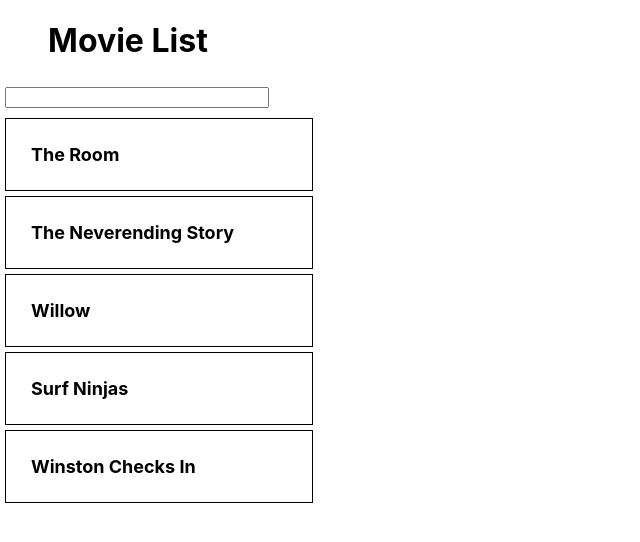
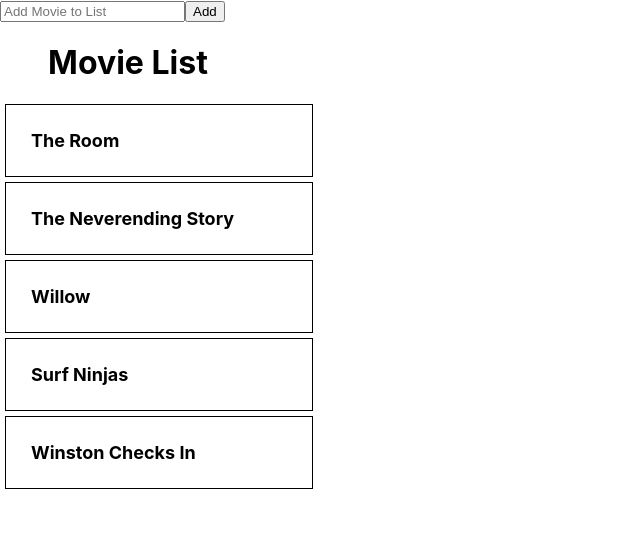
Before and after one commit to Ashcoca/React-Movie-List, a React (Create React App) app: page / in a window 1280 px wide. Shown: the top 542 px of the page, without its empty margins (0-640 px from the left). Built offline with nearby package versions, Linux system fonts and the light colour scheme.

Commit message:
Successfully implemented adding movies, need to go back to search now

```diff
--- a/src/App.js
+++ b/src/App.js
@@ -21,18 +21,49 @@ class App extends Component {
         {title: 'Winston Checks In'},
       ]
     };
+    this.addItem = this.addItem.bind(this);
   }
 
+  addItem(e) {
+    //prevent button click from submitting
+    e.preventDefault();
+
+    //store our list, the item to add, and the form in variables for easy access
+    let movies = this.state.movies;
+    const newMovie = document.getElementById('add-movie-input');
+    const form = document.getElementById('add-movie');
+
+    //if our form is not empty
+    if(newMovie.value != "") {
+      //add the new item to the end of our list
+      movies.push({title : newMovie.value});
+      //then we use this to set the state for our list
+      this.setState({
+        movies: movies
+      });
+      //now we reset the form
+      newMovie.classList.remove("is-danger")
+    } else {
+      //if the input doesn't have a value, make the border red since it's req
+      newMovie.classList.add("is-danger");
+    }
+  }
 
   render() {
     return (
       <div className = "container">
-        <h1 className ="title">Movie List</h1>
-          <input type="text" className="add" onChange={this.searchHandler}/>
-            {this.state.movies.map((item) => {
-              return <div className="movies" key={item.title}>{item.title}</div>
-            })
-            }
+        <div className = "add-container">
+          <form className = "add-form" id="add-movie">
+            <input type="text" className="add-input" id="add-movie-input" placeholder="Add Movie to List"></input>
+            <button className="add-movie-button" onClick={this.addItem}>Add</button>
+          </form>
+        </div>
+        <div className = "movies-container">
+          <h1 className ="title">Movie List</h1>
+              {this.state.movies.map((item) => {
+                return <div className="movies" key={item.title}>{item.title}</div>
+              })}
+        </div>
       </div>
     );
   }
```
